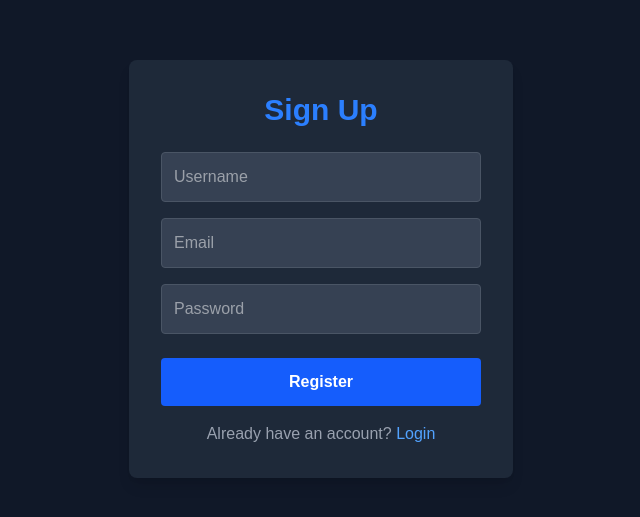
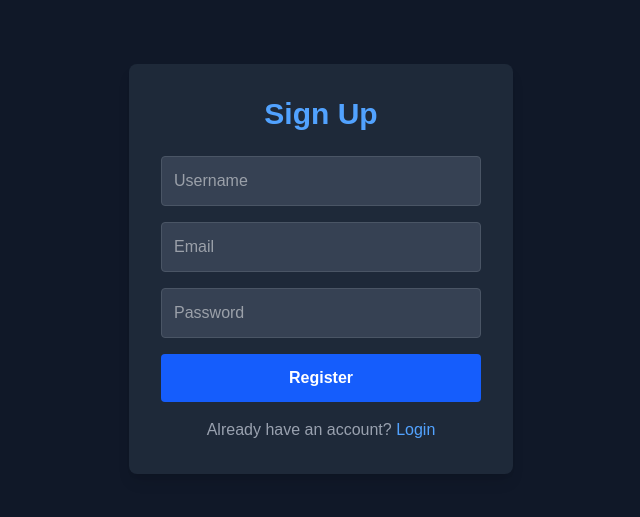
Before and after one commit to pranjal030703/taskflow-pro, a Next.js app in the folder client/: page /register in a window 1280 px wide. Shown: the part 131-648 px from the top of the page, without its empty margins (319-959 px from the left). Built offline with nearby package versions, Linux system fonts and the light colour scheme.

Commit message:
Fix API URL in Register and Login

```diff
--- a/client/app/login/page.js
+++ b/client/app/login/page.js
@@ -1,55 +1,63 @@
 "use client";
-import { useState } from "react";
-import axios from "axios";
-import { useRouter } from "next/navigation";
-import Link from "next/link";
+import { useState } from 'react';
+import axios from 'axios';
+import { useRouter } from 'next/navigation';
+import Link from 'next/link';
+
+// 👇 THE FIX
+const API_URL = 'https://taskflow-api-77yp.onrender.com';
 
 export default function Login() {
-  const [formData, setFormData] = useState({ email: "", password: "" });
+  const [formData, setFormData] = useState({ email: '', password: '' });
+  const [error, setError] = useState('');
   const router = useRouter();
 
   const handleSubmit = async (e) => {
     e.preventDefault();
     try {
-      const res = await axios.post('https://taskflow-api-77yp.onrender.com/login', {
-        email,
-       password
-    });
+      const res = await axios.post(`${API_URL}/login`, formData);
 
-      // Save Token & User Info
-      localStorage.setItem("token", res.data.token);
+      // Save the token!
+      localStorage.setItem('token', res.data.token);
 
-      router.push("/"); // Go to Board
+      alert('Login Successful! 🚀');
+      router.push('/board'); // Go to the Kanban Board
     } catch (err) {
-      alert("Invalid Email or Password");
+      console.error("Login Error:", err);
+      setError('Invalid email or password');
     }
   };
 
   return (
-    <div className="min-h-screen flex items-center justify-center bg-gray-900 text-white">
-      <form onSubmit={handleSubmit} className="bg-gray-800 p-8 rounded-lg shadow-lg w-96">
-        <h1 className="text-3xl font-bold mb-6 text-center text-green-500">Login</h1>
+    <div className="flex flex-col items-center justify-center min-h-screen bg-gray-900 text-white">
+      <div className="bg-gray-800 p-8 rounded-lg shadow-lg w-96">
+        <h2 className="text-3xl font-bold mb-6 text-center text-blue-400">Login</h2>
 
+        {error && <p className="text-red-500 text-center mb-4">{error}</p>}
+
+        <form onSubmit={handleSubmit} className="flex flex-col gap-4">
           <input
-          className="w-full p-3 mb-4 bg-gray-700 rounded border border-gray-600 focus:outline-none focus:border-green-500"
-          type="email"
+            className="p-3 rounded bg-gray-700 border border-gray-600 focus:outline-none focus:border-blue-500"
             placeholder="Email"
-          onChange={(e) => setFormData({...formData, email: e.target.value})}
+            value={formData.email}
+            onChange={e => setFormData({...formData, email: e.target.value})}
           />
           <input
-          className="w-full p-3 mb-6 bg-gray-700 rounded border border-gray-600 focus:outline-none focus:border-green-500"
+            className="p-3 rounded bg-gray-700 border border-gray-600 focus:outline-none focus:border-blue-500"
             type="password"
             placeholder="Password"
-          onChange={(e) => setFormData({...formData, password: e.target.value})}
+            value={formData.password}
+            onChange={e => setFormData({...formData, password: e.target.value})}
           />
-
-        <button className="w-full bg-green-600 hover:bg-green-700 p-3 rounded font-bold transition">
+          <button className="bg-blue-600 hover:bg-blue-700 text-white font-bold py-3 rounded transition">
             Login
           </button>
+        </form>
+
         <p className="mt-4 text-center text-gray-400">
-          New here? <Link href="/register" className="text-green-400 hover:underline">Sign Up</Link>
+          Need an account? <Link href="/register" className="text-blue-400 hover:underline">Sign Up</Link>
         </p>
-      </form>
+      </div>
     </div>
   );
 }
--- a/client/app/register/page.js
+++ b/client/app/register/page.js
@@ -1,63 +1,74 @@
 "use client";
-import { useState } from "react";
-import axios from "axios";
-import { useRouter } from "next/navigation";
-import Link from "next/link";
+import { useState } from 'react';
+import axios from 'axios';
+import { useRouter } from 'next/navigation';
+import Link from 'next/link';
+
+// 👇 THIS IS THE FIX: POINT TO RENDER, NOT VERCEL
+const API_URL = 'https://taskflow-api-77yp.onrender.com';
 
 export default function Register() {
-  const [formData, setFormData] = useState({ username: "", email: "", password: "" });
+  const [formData, setFormData] = useState({ username: '', email: '', password: '' });
+  const [error, setError] = useState('');
   const router = useRouter();
 
   const handleSubmit = async (e) => {
     e.preventDefault();
+    setError(''); // Clear past errors
+
     try {
-      // 1. Send data to backend
-      const res = await await axios.post('https://taskflow-api-77yp.onrender.com/register', {
-       username,
-       email,
-       password
+      // Use the API_URL here
+      await axios.post(`${API_URL}/register`, {
+        username: formData.username,
+        email: formData.email,
+        password: formData.password
       });
 
-      // 2. Save the "wristband" (token)
-      localStorage.setItem("token", res.data.token);
-
-      // 3. Go to the board
-      router.push("/");
+      alert('Registration Successful! Please Login.');
+      router.push('/login');
     } catch (err) {
-      alert(err.response?.data || "Registration failed");
+      console.error("Registration Error:", err);
+      // improved error handling
+      setError(err.response?.data?.error || 'Registration failed. Try a different email.');
     }
   };
 
   return (
-    <div className="min-h-screen flex items-center justify-center bg-gray-900 text-white">
-      <form onSubmit={handleSubmit} className="bg-gray-800 p-8 rounded-lg shadow-lg w-96">
-        <h1 className="text-3xl font-bold mb-6 text-center text-blue-500">Sign Up</h1>
+    <div className="flex flex-col items-center justify-center min-h-screen bg-gray-900 text-white">
+      <div className="bg-gray-800 p-8 rounded-lg shadow-lg w-96">
+        <h2 className="text-3xl font-bold mb-6 text-center text-blue-400">Sign Up</h2>
 
+        {error && <p className="text-red-500 text-center mb-4">{error}</p>}
+
+        <form onSubmit={handleSubmit} className="flex flex-col gap-4">
           <input
-          className="w-full p-3 mb-4 bg-gray-700 rounded border border-gray-600 focus:outline-none focus:border-blue-500"
+            className="p-3 rounded bg-gray-700 border border-gray-600 focus:outline-none focus:border-blue-500"
             placeholder="Username"
-          onChange={(e) => setFormData({...formData, username: e.target.value})}
+            value={formData.username}
+            onChange={e => setFormData({...formData, username: e.target.value})}
           />
           <input
-          className="w-full p-3 mb-4 bg-gray-700 rounded border border-gray-600 focus:outline-none focus:border-blue-500"
-          type="email"
+            className="p-3 rounded bg-gray-700 border border-gray-600 focus:outline-none focus:border-blue-500"
             placeholder="Email"
-          onChange={(e) => setFormData({...formData, email: e.target.value})}
+            value={formData.email}
+            onChange={e => setFormData({...formData, email: e.target.value})}
           />
           <input
-          className="w-full p-3 mb-6 bg-gray-700 rounded border border-gray-600 focus:outline-none focus:border-blue-500"
+            className="p-3 rounded bg-gray-700 border border-gray-600 focus:outline-none focus:border-blue-500"
             type="password"
             placeholder="Password"
-          onChange={(e) => setFormData({...formData, password: e.target.value})}
+            value={formData.password}
+            onChange={e => setFormData({...formData, password: e.target.value})}
           />
-
-        <button className="w-full bg-blue-600 hover:bg-blue-700 p-3 rounded font-bold transition">
+          <button className="bg-blue-600 hover:bg-blue-700 text-white font-bold py-3 rounded transition">
             Register
           </button>
+        </form>
+
         <p className="mt-4 text-center text-gray-400">
           Already have an account? <Link href="/login" className="text-blue-400 hover:underline">Login</Link>
         </p>
-      </form>
+      </div>
     </div>
   );
 }
```
Lines whose indentation alone changed are shown as unchanged.
